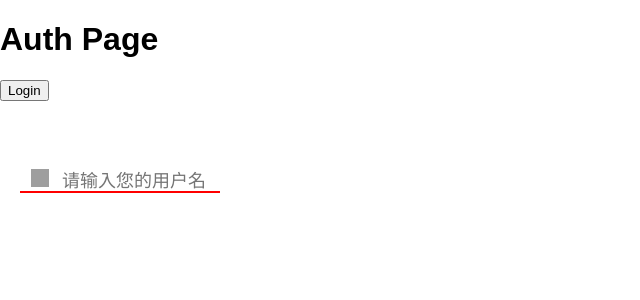
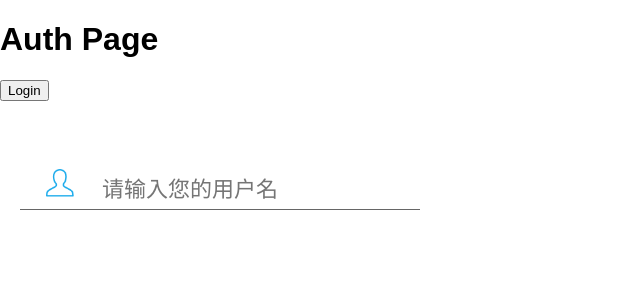
Before and after one commit to yxnne/MyReact, a React app in the folder testing_router_redux/: page /login in a window 1280 px wide. Shown: the top 300 px of the page, without its empty margins (0-640 px from the left). Built offline with nearby package versions, Linux system fonts and the light colour scheme; grey boxes are pictures that could not be loaded.

Commit message:
go on 自定义 View  input

```diff
--- a/testing_router_redux/package.json
+++ b/testing_router_redux/package.json
@@ -102,5 +102,5 @@
   "eslintConfig": {
     "extends": "react-app"
   },
-  "proxy":"http://localhost:9090"
+  "proxy": "http://localhost:9090"
 }
--- a/testing_router_redux/src/Auth.js
+++ b/testing_router_redux/src/Auth.js
@@ -19,8 +19,16 @@ class Auth extends React.Component{
         {this.props.isAuth?<Redirect to="/dashboard"></Redirect>:null}
         <h1>Auth Page</h1>
         <button onClick={this.props.login}>Login</button>
-        <div style={{width:"200px", marginTop:"50px", marginLeft:"20px"}}>
-          <YiconInput height="18px" placeHolder="请输入您的用户名" keyPlaceHolder="用户名" onChange={(v)=>{this.onChangeInput('user',v)}}/>
+        <div style={{width:"400px", marginTop:"50px", marginLeft:"20px"}}>
+
+
+          <YiconInput height={28}
+            placeHolder="请输入您的用户名"
+            keyPlaceHolder="用户名"
+            onChange={(v)=>{this.onChangeInput('user',v)}}
+            img={require('./user.png')} />
+
+
         </div>
 
       </div>
--- a/testing_router_redux/src/view/y-icon-input/y-icon-input.css
+++ b/testing_router_redux/src/view/y-icon-input/y-icon-input.css
@@ -25,8 +25,8 @@
 /* underline */
 .y-underline-section{
   width: 100%;
-  height: 2px;
-  background-color: #f00;
+  height: 1px;
+  background-color: #666;
 }
 /* up hind section */
 .y-top-section span{
--- a/testing_router_redux/src/view/y-icon-input/y-icon-input.js
+++ b/testing_router_redux/src/view/y-icon-input/y-icon-input.js
@@ -8,20 +8,7 @@ class YiconInput extends React.Component{
     super(props);
 
     this.state = {
-      imgStyle:{
-        width:this.props.height,
-        height:this.props.height
-      },
-      inputStyle:{
-        height:this.props.height,
-        fontSize:this.props.height
-      },
-      inputContainerStyle:{
-        width:"80%"
-      },
-      imgContainerStyle:{
-        width:"20%"
-      },
+      isFocus:false,
       needHintUp:false
     };
 
@@ -31,50 +18,68 @@ class YiconInput extends React.Component{
   onInputFocus(){
     console.log("onFocus");
     this.setState({
-      imgStyle:{
-        width:0,
-        height:0
-      },
-      inputContainerStyle:{
-        width:"95%"
-      },
-      imgContainerStyle:{
-        width:"0%"
-      },
-      needHintUp:true
+      isFocus:true,
     });
   }
   // when unfocus
   onInputBlur(){
     this.setState({
-      imgStyle:{
-        width:this.props.height,
-        height:this.props.height
-      },
-      inputContainerStyle:{
-        width:"80%"
-      },
-      imgContainerStyle:{
-        width:"20%"
-      },
-      needHintUp:false
+      isFocus:false,
     });
   }
 
   render(){
+    const height = this.props.height?this.props.height:20;
+    const fontSize = height - 6  ;
+    const imgStyle = this.state.isFocus
+      ?{
+        width:0,
+        height:0
+      }:{
+        width:height,
+        height:height
+      };
+
+    const inputContainerStyle = this.state.isFocus
+      ?{
+        width:"95%"
+      }:{
+        width:"80%"
+      };
+
+    const imgContainerStyle = this.state.isFocus
+      ?{
+        width:"0%"
+      }:{
+        width:"20%"
+      };
+
+      const inputStyle = {
+        height:height,
+        fontSize:fontSize,
+        marginBottom:4
+      };
+
 
     return (
       <div>
+
         <div className="y-top-section" >
-          <span style={this.state.needHintUp?{fontSize:"5px"}:{color:"transparent"}}>{`${this.props.keyPlaceHolder?this.props.keyPlaceHolder:this.props.placeHolder}:`}</span>
+          <span style={this.state.isFocus?{color:"#999"}:{color:"transparent"}}>
+            {`${this.props.keyPlaceHolder?this.props.keyPlaceHolder:this.props.placeHolder}:`}
+          </span>
         </div>
+
         <div className="y-middle-section">
-          <span className="inner-img" style={this.state.imgContainerStyle}>
-            <img  style={this.state.imgStyle} src="https://zos.alipayobjects.com/rmsportal/DfkJHaJGgMghpXdqNaKF.png"/>
+
+          <span className="inner-img" style={imgContainerStyle}>
+            <img  style={imgStyle} alt="input-info"
+            src={this.props.img}/>
           </span>
-          <span className="inner-input" style={this.state.inputContainerStyle}>
-            <input style={this.state.inputStyle} type='text'
-              placeholder={this.props.placeHolder}
+
+          <span className="inner-input" style={inputContainerStyle}>
+            <input style={inputStyle} type='text'
+              placeholder={this.state.isFocus?"":this.props.placeHolder}
               onFocus={()=>this.onInputFocus()}
               onBlur={()=>this.onInputBlur()}
               onChange={(e)=>this.props.onChange(e.target.value)}
```
Also changed, not shown: testing_router_redux/src/user.png (added).
